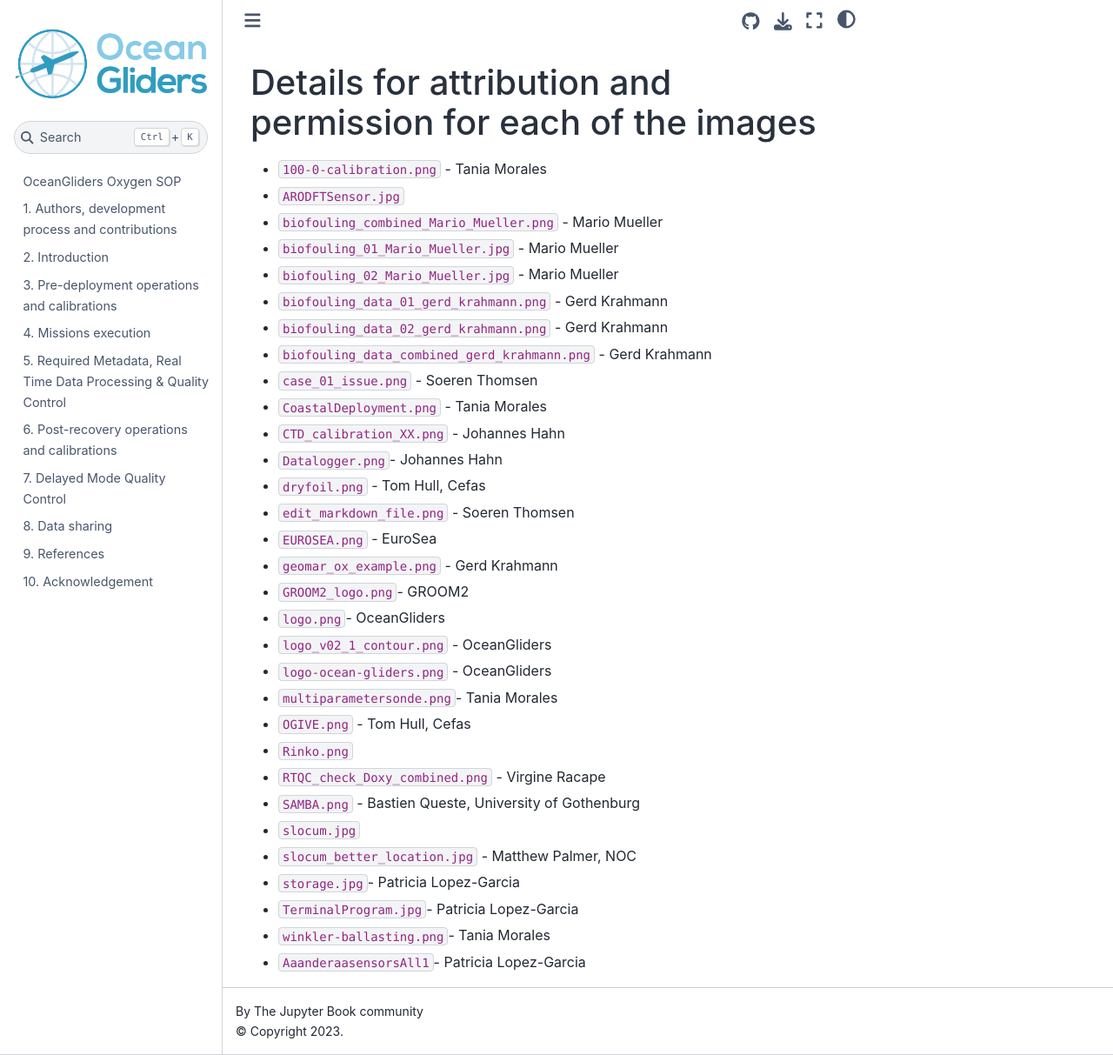
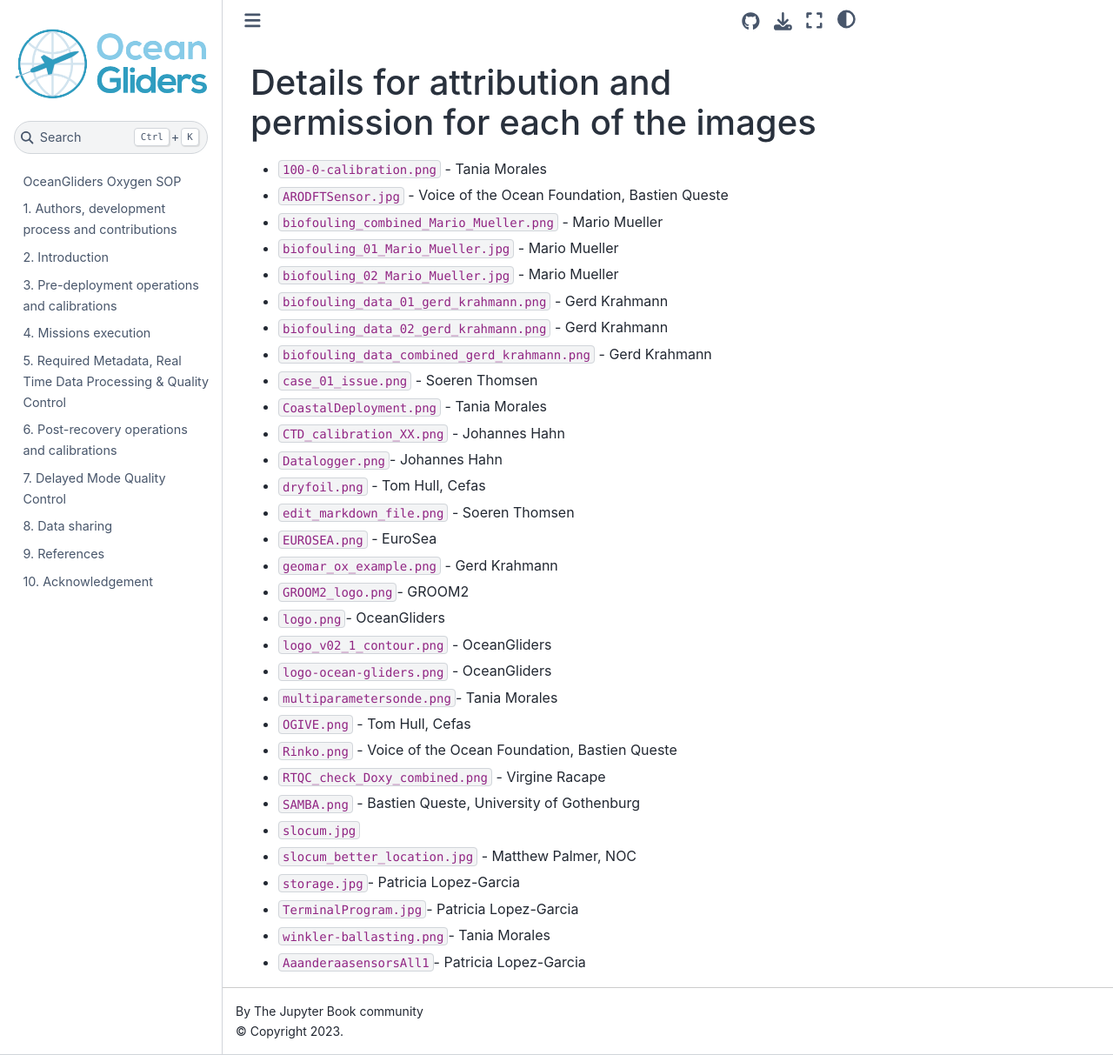
Before and after one commit to OceanGlidersCommunity/Oxygen_SOP, a Jupyter Book: the page built from images/permissions.md, in a window 1280 px wide and 1213 px high. Shown: the whole window at 87% size. Built offline with Jupyter Book 1.0.4 settings and Sphinx 7.4.7 and the Sphinx Book theme 1.1.4, drawn with Linux system fonts in a browser that asks for light colours.

Commit message:
add Voice of the Ocean Foundation, Bastien Queste
for Rinko and ARODFTSensor images

```diff
--- a/images/permissions.md
+++ b/images/permissions.md
@@ -1,7 +1,7 @@
 # Details for attribution and permission for each of the images
 
 - `100-0-calibration.png` - Tania Morales
-- `ARODFTSensor.jpg`
+- `ARODFTSensor.jpg` - Voice of the Ocean Foundation, Bastien Queste
 - `biofouling_combined_Mario_Mueller.png` - Mario Mueller
 - `biofouling_01_Mario_Mueller.jpg` - Mario Mueller
 - `biofouling_02_Mario_Mueller.jpg` - Mario Mueller
@@ -22,7 +22,7 @@
 - `logo-ocean-gliders.png` - OceanGliders
 - `multiparametersonde.png`- Tania Morales
 - `OGIVE.png` - Tom Hull, Cefas
-- `Rinko.png`
+- `Rinko.png` - Voice of the Ocean Foundation, Bastien Queste
 - `RTQC_check_Doxy_combined.png` - Virgine Racape
 - `SAMBA.png` - Bastien Queste, University of Gothenburg
 - `slocum.jpg`
```
